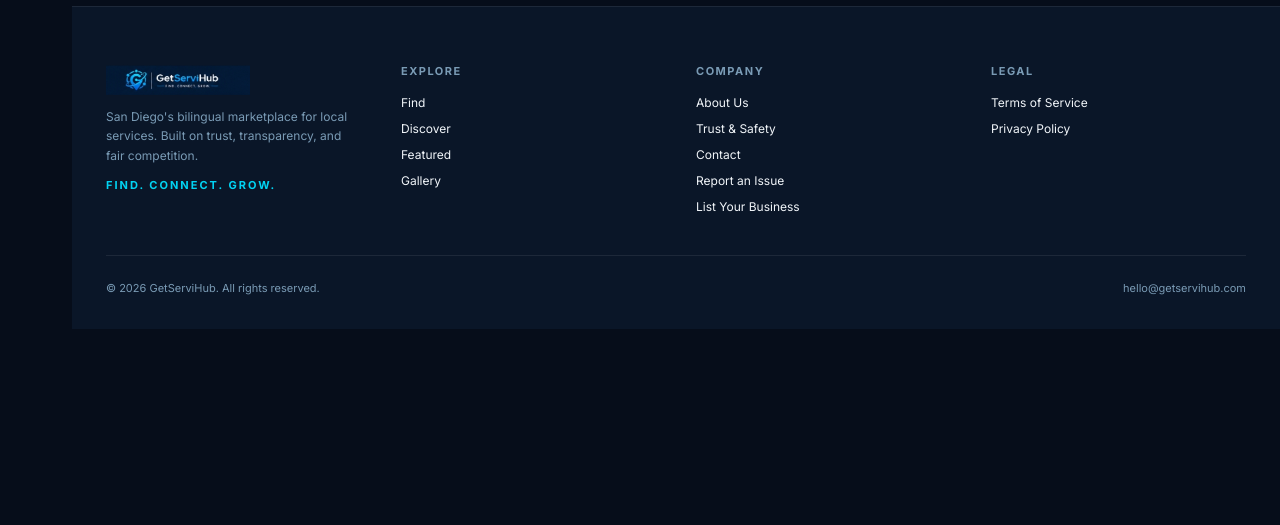
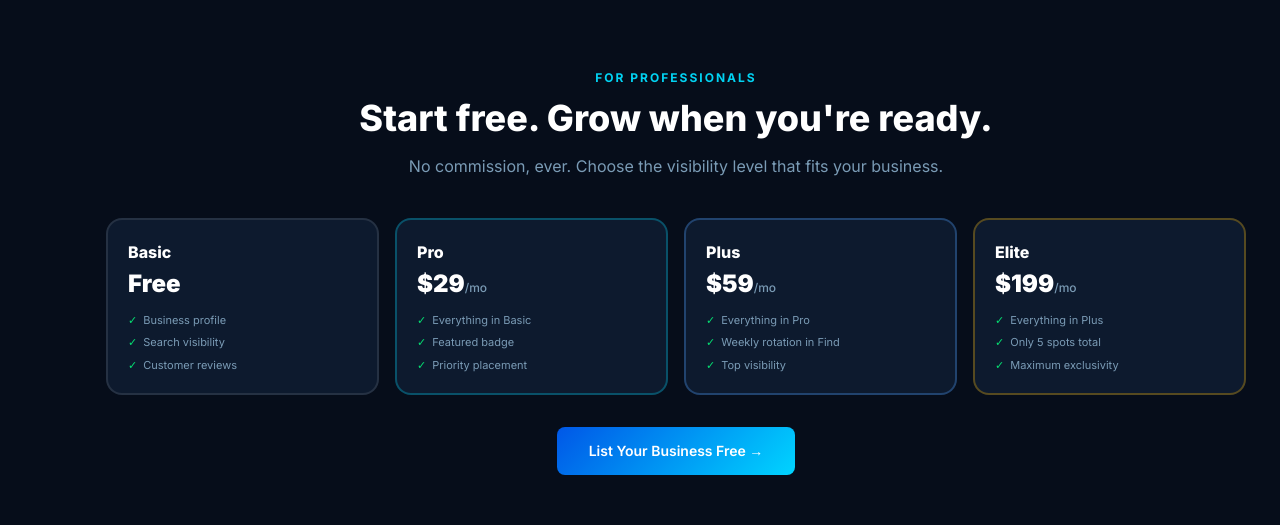
Before and after one commit to getservicehub/Get-service-hub-mvp, a Next.js app: page / in a window 1280 px wide. Shown: the part 1658-2183 px from the top of the page. Before the commit the page ends 1987 px from the top, so only its background shows below. Built offline with nearby package versions, Linux system fonts and the light colour scheme; no server answers; the database is empty.

Commit message:
Add Plans Showcase section to Home for visitors without account

```diff
--- a/src/app/page.tsx
+++ b/src/app/page.tsx
@@ -6,6 +6,7 @@ import Hero from "@/components/home/Hero";
 import SponsorBanner from "@/components/home/SponsorBanner";
 import SearchBar from "@/components/home/SearchBar";
 import Categories from "@/components/home/Categories";
+import PlansShowcase from "@/components/home/PlansShowcase";
 
 export default function Home() {
   const [showSearchBar, setShowSearchBar] = useState(true);
@@ -29,6 +30,7 @@ export default function Home() {
       <SponsorBanner />
       {showSearchBar && <SearchBar />}
       <Categories />
+      <PlansShowcase />
     </main>
   );
 }
--- /dev/null
+++ b/src/components/home/PlansShowcase.tsx
@@ -0,0 +1,76 @@
+"use client";
+
+import Link from "next/link";
+import { useState, useEffect } from "react";
+import { createClient } from "@/lib/supabase/client";
+import { useLanguage } from "@/lib/i18n/LanguageContext";
+
+const PLANS_EN = [
+  { name: "Basic", price: "Free", features: ["Business profile", "Search visibility", "Customer reviews"], color: "border-white/10" },
+  { name: "Pro", price: "$29", features: ["Everything in Basic", "Featured badge", "Priority placement"], color: "border-cyan-400/30" },
+  { name: "Plus", price: "$59", features: ["Everything in Pro", "Weekly rotation in Find", "Top visibility"], color: "border-blue-400/30" },
+  { name: "Elite", price: "$199", features: ["Everything in Plus", "Only 5 spots total", "Maximum exclusivity"], color: "border-amber-400/30" },
+];
+
+const PLANS_ES = [
+  { name: "Basic", price: "Gratis", features: ["Perfil de negocio", "Visibilidad en busqueda", "Resenas de clientes"], color: "border-white/10" },
+  { name: "Pro", price: "$29", features: ["Todo en Basic", "Insignia destacada", "Prioridad de posicion"], color: "border-cyan-400/30" },
+  { name: "Plus", price: "$59", features: ["Todo en Pro", "Rotacion semanal en Find", "Maxima visibilidad"], color: "border-blue-400/30" },
+  { name: "Elite", price: "$199", features: ["Todo en Plus", "Solo 5 espacios totales", "Maxima exclusividad"], color: "border-amber-400/30" },
+];
+
+export default function PlansShowcase() {
+  const { language } = useLanguage();
+  const [ctaLink, setCtaLink] = useState("/register");
+  const supabase = createClient();
+
+  const plans = language === "es" ? PLANS_ES : PLANS_EN;
+
+  useEffect(() => {
+    supabase.auth.getUser().then(({ data }) => {
+      if (data.user) {
+        supabase.from("services").select("id").eq("provider_id", data.user.id).limit(1).maybeSingle().then(({ data: svc }) => {
+          setCtaLink(svc ? "/dashboard/upgrade" : "/dashboard/new-service");
+        });
+      }
+    });
+  }, []);
+
+  return (
+    <section className="py-16 px-5">
+      <div className="max-w-[1140px] mx-auto">
+        <div className="text-xs font-bold tracking-[2px] uppercase text-cyan-400 mb-3 text-center">
+          {language === "es" ? "Para Profesionales" : "For Professionals"}
+        </div>
+        <h2 className="text-3xl md:text-4xl font-extrabold text-center mb-4">
+          {language === "es" ? "Empieza gratis. Crece cuando estes listo." : "Start free. Grow when you're ready."}
+        </h2>
+        <p className="text-base text-muted2 max-w-[540px] mx-auto text-center mb-10">
+          {language === "es" ? "Sin comision jamas. Elige el nivel de visibilidad que necesitas." : "No commission, ever. Choose the visibility level that fits your business."}
+        </p>
+
+        <div className="grid grid-cols-1 md:grid-cols-4 gap-4">
+          {plans.map((plan) => (
+            <div key={plan.name} className={"bg-card border-2 " + plan.color + " rounded-2xl p-5"}>
+              <div className="text-base font-extrabold mb-1">{plan.name}</div>
+              <div className="text-2xl font-black mb-3">{plan.price}<span className="text-xs font-medium text-muted2">{plan.price !== "Free" && plan.price !== "Gratis" ? "/mo" : ""}</span></div>
+              <ul className="space-y-1.5">
+                {plan.features.map((f) => (
+                  <li key={f} className="text-[11px] text-muted2 flex items-start gap-1.5">
+                    <span className="text-green-400 flex-shrink-0">✓</span> {f}
+                  </li>
+                ))}
+              </ul>
+            </div>
+          ))}
+        </div>
+
+        <div className="text-center mt-8">
+          <Link href={ctaLink} className="inline-flex items-center gap-1.5 px-8 py-3.5 rounded-lg gradient-bg text-white font-semibold text-sm hover:opacity-90 transition-all">
+            {language === "es" ? "Registra Tu Negocio Gratis" : "List Your Business Free"} →
+          </Link>
+        </div>
+      </div>
+    </section>
+  );
+}
```
